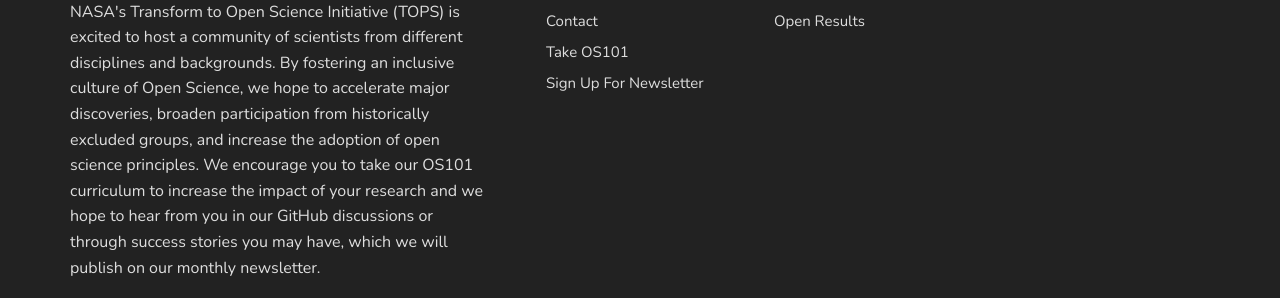
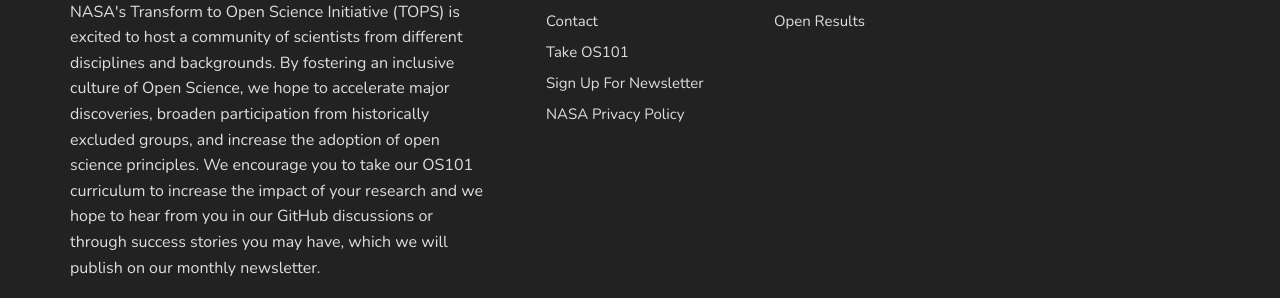
Before and after one commit to bressler1995/TOPS-Website-Front-End, a Jekyll site: the page built from index.md, in a window 1280 px wide and 900 px high, scrolled down 5371 px. Shown: the part 444-742 px from the top of the window. Built offline with Jekyll 4.4.1, drawn with Linux system fonts in a browser that asks for light colours.

Commit message:
Enable external links for main footer menu and

```diff
--- a/_data/menus.yml
+++ b/_data/menus.yml
@@ -44,6 +44,10 @@ footermenu:
 - title: Sign Up For Newsletter
   url: "signup/"
 
+- title: NASA Privacy Policy
+  url: "https://nasa.gov/privacy/#privacy-policy"
+  external: true
+
 # Curriculum Modules
 cmodules:
 
--- a/_layouts/default.html
+++ b/_layouts/default.html
@@ -91,7 +91,11 @@
             <div class="tops_divider div_smallest justify-content-center justify-content-lg-start mb-4"><div class="div_inner"></div></div>
             <ul class="footer_submenu">
               {% for footermenu-item in site.data.menus.footermenu %}
-                <li><a class="text-center text-lg-start" href="{{site.baseurl}}/{{footermenu-item.url}}">{{footermenu-item.title}}</a></li>
+                {% if footermenu-item.external %}
+                  <li><a target="_blank" class="text-center text-lg-start" href="{{footermenu-item.url}}">{{footermenu-item.title}}</a></li>
+                {% else %}
+                  <li><a class="text-center text-lg-start" href="{{site.baseurl}}/{{footermenu-item.url}}">{{footermenu-item.title}}</a></li>
+                {% endif %}
               {% endfor %}
             </ul>
           </div>
```
